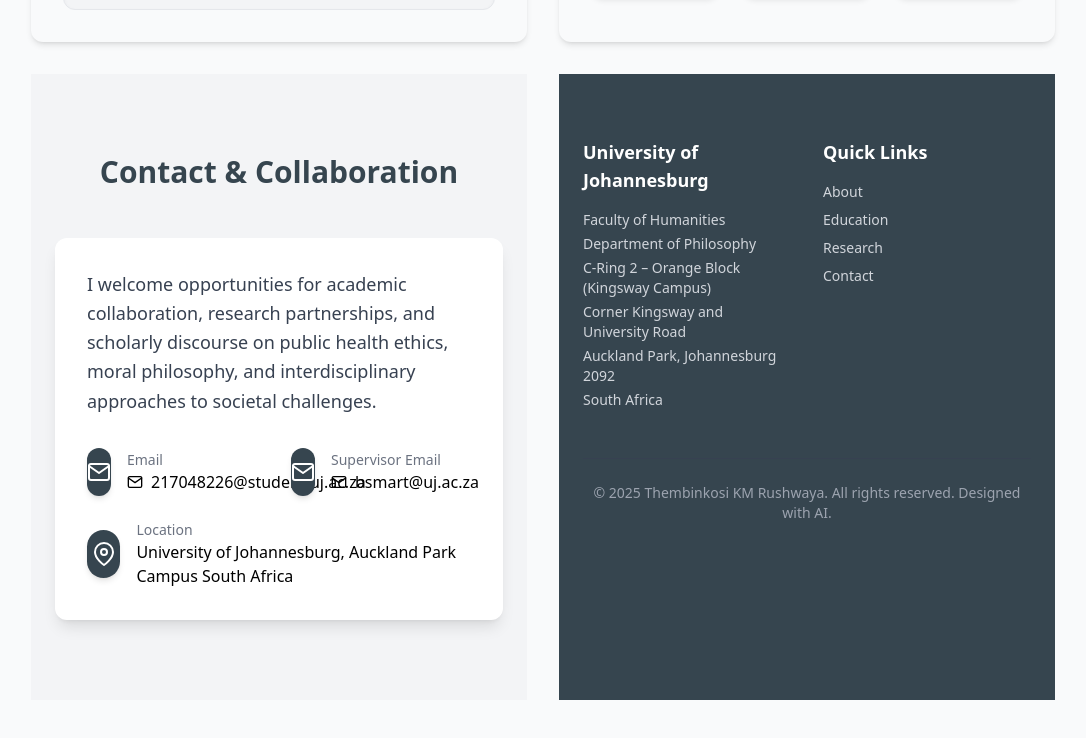
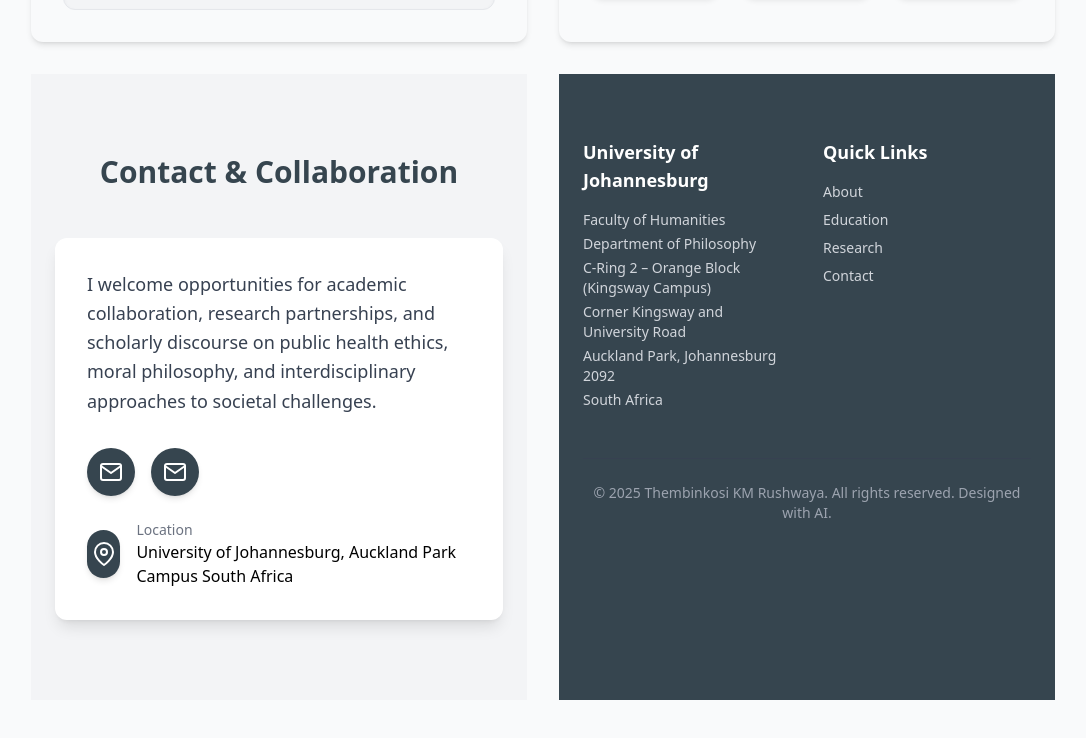
Before and after one commit to tkrushwaya/tkrushwaya.github.io, a plain HTML site: page index.html in a window 1280 px wide. Shown: the part 3918-4656 px from the top of the page, without its empty margins (97-1183 px from the left). Drawn offline with nearby package versions, Linux system fonts and the light colour scheme.

Commit message:
Update index.html

```diff
--- a/index.html
+++ b/index.html
@@ -429,36 +429,29 @@
             </p>
 
             <div class="grid md:grid-cols-2 gap-6 mt-8">
+                <!-- Email Icons Row with Tooltips -->
+<div class="flex space-x-4" data-aos="fade-up" data-aos-delay="100">
     <!-- Student Email -->
-                <div class="flex items-center" data-aos="fade-right" data-aos-delay="100">
-                    <div class="w-12 h-12 bg-header rounded-full flex items-center justify-center text-white mr-4 shadow-md">
+    <a href="mailto:217048226@student.uj.ac.za"
+       class="relative w-12 h-12 bg-header rounded-full flex items-center justify-center text-white shadow-md hover:scale-110 transition-transform duration-300 group"
+       title="Contact me">
         <i data-feather="mail" class="w-6 h-6"></i>
-                    </div>
-                    <div>
-                        <p class="text-sm text-gray-500">Email</p>
-                        <a href="mailto:217048226@student.uj.ac.za"
-                           class="hover:text-gray-300 transition-transform duration-300 hover:scale-110 flex items-center"
-                           title="Email Me">
-                            <i data-feather="mail" class="w-4 h-4 mr-2"></i>
-                            <span>217048226@student.uj.ac.za</span>
+        <!-- Tooltip -->
+        <span class="absolute bottom-full mb-2 hidden group-hover:block px-2 py-1 text-xs text-white bg-gray-800 rounded shadow-lg whitespace-nowrap">
+            Contact me
+        </span>
     </a>
-                    </div>
-                </div>
 
     <!-- Supervisor Email -->
-                <div class="flex items-center" data-aos="fade-left" data-aos-delay="200">
-                    <div class="w-12 h-12 bg-header rounded-full flex items-center justify-center text-white mr-4 shadow-md">
+    <a href="mailto:bsmart@uj.ac.za"
+       class="relative w-12 h-12 bg-header rounded-full flex items-center justify-center text-white shadow-md hover:scale-110 transition-transform duration-300 group"
+       title="Email Supervisor">
         <i data-feather="mail" class="w-6 h-6"></i>
-                    </div>
-                    <div>
-                        <p class="text-sm text-gray-500">Supervisor Email</p>
-                        <a href="mailto:bsmart@uj.ac.za"
-                           class="hover:text-gray-300 transition-transform duration-300 hover:scale-110 flex items-center"
-                           title="Email Supervisor">
-                            <i data-feather="mail" class="w-4 h-4 mr-2"></i>
-                            <span>bsmart@uj.ac.za</span>
+        <!-- Tooltip -->
+        <span class="absolute bottom-full mb-2 hidden group-hover:block px-2 py-1 text-xs text-white bg-gray-800 rounded shadow-lg whitespace-nowrap">
+            Email Supervisor
+        </span>
     </a>
-                    </div>
 </div>
 
                 <!-- Location -->
```
Lines whose indentation alone changed are shown as unchanged.
